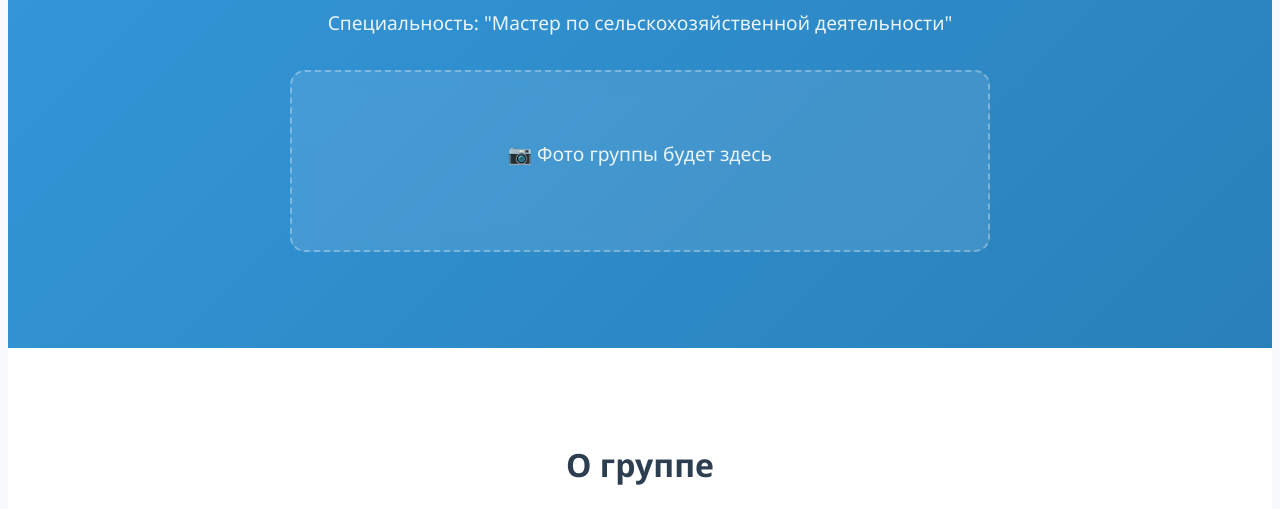
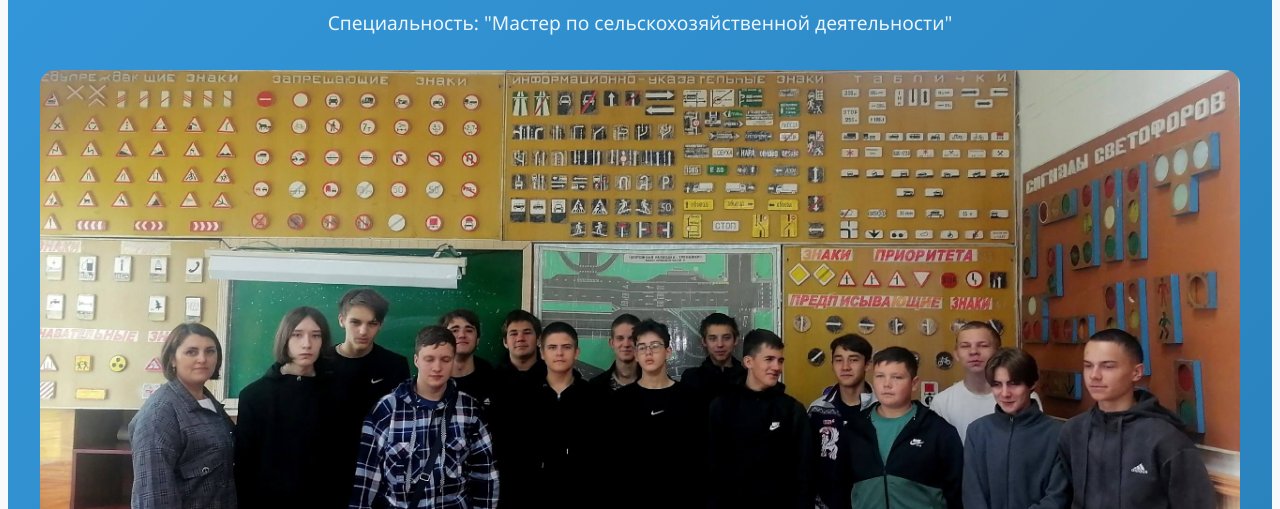
Before and after one commit to Haierkhf/-, a plain HTML site: page index.html in a window 1280 px wide. Shown: the part 291-800 px from the top of the page. Drawn offline with Linux system fonts and the light colour scheme.

Commit message:
Update index.html

```diff
--- a/index.html
+++ b/index.html
@@ -26,11 +26,9 @@
             <div class="container">
                 <h2>Официальный сайт группы Д1-1/25</h2>
                 <p>Специальность: "Мастер по сельскохозяйственной деятельности"</p>
-                <div class="photo-placeholder">
-                    <!-- Здесь будет общее фото группы -->
-                    <p>📷 Фото группы будет здесь</p>
-                </div>
-            </div>
+               <div class="group-photo">
+    <img src="images/group-photo.jpg" alt="Группа Д1/-25" style="width: 100%; border-radius: 15px;">
+</div>
         </section>
 
         <section id="about" class="about">
```
